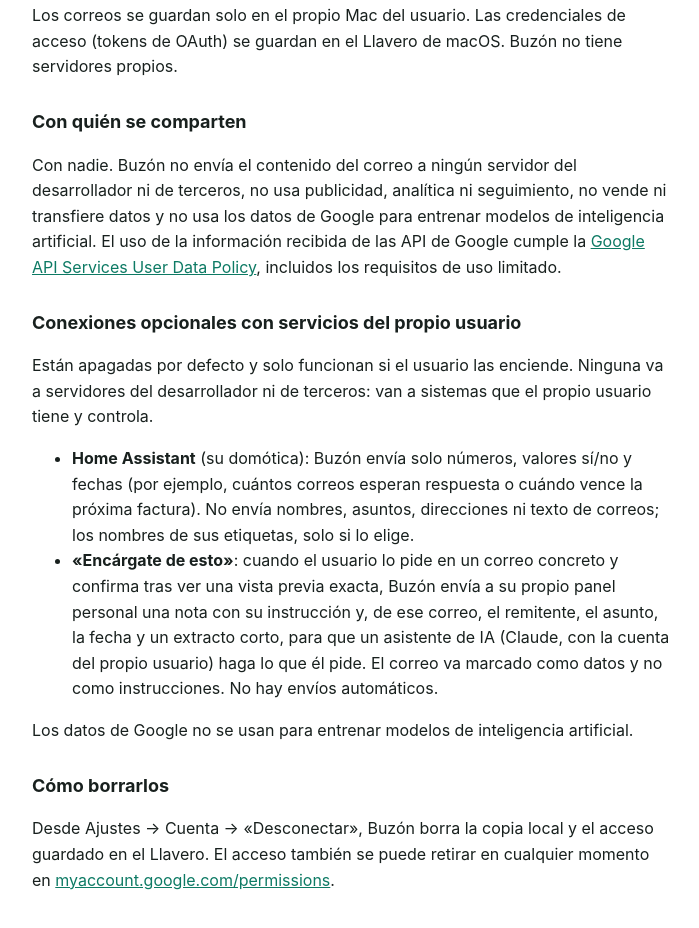
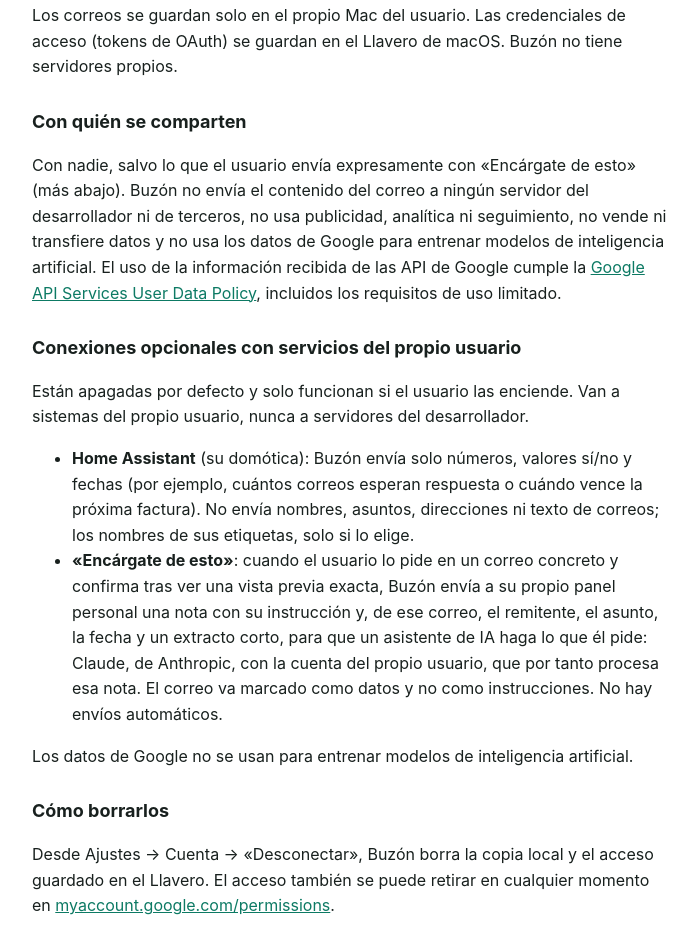
Before and after one commit to Yack95228/buzon, a plain HTML site: page privacidad.html in a window 1280 px wide. Shown: the part 594-1522 px from the top of the page, without its empty margins (288-987 px from the left). Drawn offline with Linux system fonts and the light colour scheme.

Commit message:
Privacy: say plainly that a note for Claude is processed by Anthropic
Co-Authored-By: Claude Opus 5.5 <noreply@anthropic.com>

```diff
--- a/privacidad.html
+++ b/privacidad.html
@@ -27,13 +27,13 @@
 <p>Los correos se guardan solo en el propio Mac del usuario. Las credenciales de acceso (tokens de OAuth) se guardan en el Llavero de macOS. Buzón no tiene servidores propios.</p>
 
 <h2>Con quién se comparten</h2>
-<p>Con nadie. Buzón no envía el contenido del correo a ningún servidor del desarrollador ni de terceros, no usa publicidad, analítica ni seguimiento, no vende ni transfiere datos y no usa los datos de Google para entrenar modelos de inteligencia artificial. El uso de la información recibida de las API de Google cumple la <a href="https://developers.google.com/terms/api-services-user-data-policy">Google API Services User Data Policy</a>, incluidos los requisitos de uso limitado.</p>
+<p>Con nadie, salvo lo que el usuario envía expresamente con «Encárgate de esto» (más abajo). Buzón no envía el contenido del correo a ningún servidor del desarrollador ni de terceros, no usa publicidad, analítica ni seguimiento, no vende ni transfiere datos y no usa los datos de Google para entrenar modelos de inteligencia artificial. El uso de la información recibida de las API de Google cumple la <a href="https://developers.google.com/terms/api-services-user-data-policy">Google API Services User Data Policy</a>, incluidos los requisitos de uso limitado.</p>
 
 <h2>Conexiones opcionales con servicios del propio usuario</h2>
-<p>Están apagadas por defecto y solo funcionan si el usuario las enciende. Ninguna va a servidores del desarrollador ni de terceros: van a sistemas que el propio usuario tiene y controla.</p>
+<p>Están apagadas por defecto y solo funcionan si el usuario las enciende. Van a sistemas del propio usuario, nunca a servidores del desarrollador.</p>
 <ul>
 <li><strong>Home Assistant</strong> (su domótica): Buzón envía solo números, valores sí/no y fechas (por ejemplo, cuántos correos esperan respuesta o cuándo vence la próxima factura). No envía nombres, asuntos, direcciones ni texto de correos; los nombres de sus etiquetas, solo si lo elige.</li>
-<li><strong>«Encárgate de esto»</strong>: cuando el usuario lo pide en un correo concreto y confirma tras ver una vista previa exacta, Buzón envía a su propio panel personal una nota con su instrucción y, de ese correo, el remitente, el asunto, la fecha y un extracto corto, para que un asistente de IA (Claude, con la cuenta del propio usuario) haga lo que él pide. El correo va marcado como datos y no como instrucciones. No hay envíos automáticos.</li>
+<li><strong>«Encárgate de esto»</strong>: cuando el usuario lo pide en un correo concreto y confirma tras ver una vista previa exacta, Buzón envía a su propio panel personal una nota con su instrucción y, de ese correo, el remitente, el asunto, la fecha y un extracto corto, para que un asistente de IA haga lo que él pide: Claude, de Anthropic, con la cuenta del propio usuario, que por tanto procesa esa nota. El correo va marcado como datos y no como instrucciones. No hay envíos automáticos.</li>
 </ul>
 <p>Los datos de Google no se usan para entrenar modelos de inteligencia artificial.</p>
 
@@ -44,6 +44,6 @@
 <p>Para cualquier pregunta, abre una incidencia en <a href="https://github.com/Yack95228/buzon/issues">github.com/Yack95228/buzon/issues</a>.</p>
 
 <hr>
-<p lang="en" class="muted">Buzón is a single-user desktop app. With the Gmail <code>gmail.modify</code> scope it stores the owner's mail only on the owner's Mac and OAuth tokens in the macOS Keychain. It archives, labels, moves to trash, saves drafts and sends mail only when the owner presses a button or key for it, and never deletes mail permanently. Optional, off-by-default connections send only counts and dates to the owner's own Home Assistant, and, only when the owner confirms for one mail, a note with his instruction and that mail's sender, subject, date and a short excerpt to his own dashboard for his own AI assistant. Nothing is sent to any server of the developer or of third parties, there is no advertising, analytics or sale of data, and Google user data is not used to train AI models; use of Google API data follows the Google API Services User Data Policy, including the Limited Use requirements.</p>
+<p lang="en" class="muted">Buzón is a single-user desktop app. With the Gmail <code>gmail.modify</code> scope it stores the owner's mail only on the owner's Mac and OAuth tokens in the macOS Keychain. It archives, labels, moves to trash, saves drafts and sends mail only when the owner presses a button or key for it, and never deletes mail permanently. Optional, off-by-default connections send only counts and dates to the owner's own Home Assistant, and, only when the owner confirms for one mail, a note with his instruction and that mail's sender, subject, date and a short excerpt to his own dashboard, where his own AI assistant (Anthropic's Claude, under his account) processes it. Nothing else is sent to any server of the developer or of third parties, there is no advertising, analytics or sale of data, and Google user data is not used to train AI models; use of Google API data follows the Google API Services User Data Policy, including the Limited Use requirements.</p>
 </body>
 </html>
```
